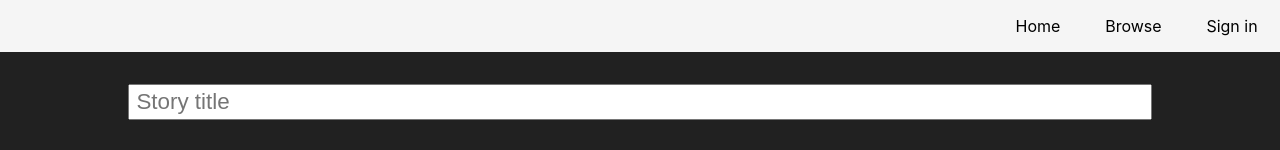
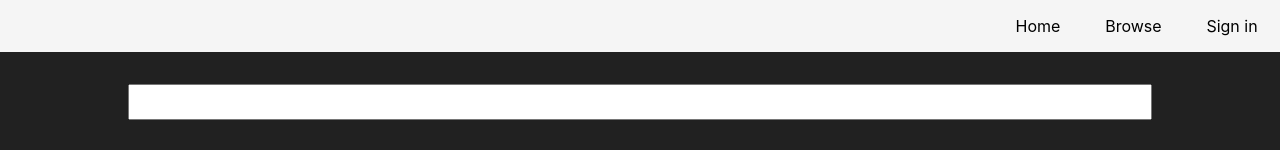
Before and after one commit to Shoozle/React-Story-Creator, a React (Create React App) app: page / in a window 1280 px wide. Shown: the top 150 px of the page. Built offline with nearby package versions, Linux system fonts and the light colour scheme.

Commit message:
Title component

```diff
--- a/src/App.css
+++ b/src/App.css
@@ -6,15 +6,6 @@
     margin-bottom: 2rem;
 }
 
-.StoryTitle{
-        display: block;
-        width: 80%;
-        margin: 0 auto;
-        font-size: 1.4rem;
-        margin-bottom: 2rem;
-        padding: .2rem .4rem;
-}
-
 @media screen and (max-width: 800px) {
     .App {
         flex-direction: column;
--- a/src/App.js
+++ b/src/App.js
@@ -6,15 +6,16 @@ import Navbar from './components/UI/Navbar/Navbar';
 import storyReducer from './store/story';
 
 import './App.css';
+import Title from './components/Canvas/Title/Title';
 
 export const StoryContext = createContext();
 
 function App() {
 
-  const [storyTitle, setStoryTitle] = useState('');
+
 
   const initialStoryState = {
-    title: storyTitle,
+    title: '',
     pages: [
       {
         text: '',
@@ -32,9 +33,6 @@ function App() {
 
   const [storyState, dispatchStory] = useReducer(storyReducer, initialStoryState)
 
-  const onUpdateTitle = (e) => {
-    setStoryTitle(e.target.value)
-  }
 
   return (
     <>
@@ -44,13 +42,7 @@ function App() {
           storyState,
           dispatchStory
         }}>
-        <input
-          className="StoryTitle"
-          placeholder="Story title"
-          type="text"
-          onChange={onUpdateTitle}
-          value={storyTitle}
-        />
+        <Title/>
         <div className="App">
           <Canvas pageNum={pageNum} onPageChange={changePageHandler} />
           <Flowchart pageNum={pageNum} onPageChange={changePageHandler} />
--- a/src/components/Canvas/Canvas.js
+++ b/src/components/Canvas/Canvas.js
@@ -27,18 +27,10 @@ const Canvas = (props) => {
         })
     }
 
-    const toggleCursor = () => {
-        setCursorStyle({
-            display: 'none'
-        })
-    }
-
     useEffect(() => {
         const canvas = canvasRef.current;
         const storyText = textRef.current;
         const ctx = canvas.getContext('2d');
-
-
 
         if (pages[pageNum].edits.length === 0) {
             ctx.fillStyle = 'white';
@@ -147,8 +139,6 @@ const Canvas = (props) => {
         storyContext.dispatchStory({ type: 'UPDATE_TEXT', payload: { pageNum, text } })
     }
 
-
-
     return (
         <div>
             <Cursor
--- /dev/null
+++ b/src/components/Canvas/Title/title.module.css
@@ -0,0 +1,8 @@
+.Title{
+    display: block;
+    width: 80%;
+    margin: 0 auto;
+    font-size: 1.4rem;
+    margin-bottom: 2rem;
+    padding: .2rem .4rem;
+}
--- a/src/components/Flowchart/Flowchart.js
+++ b/src/components/Flowchart/Flowchart.js
@@ -9,6 +9,8 @@ const Flowchart = (props) => {
     const storyContext = useContext(StoryContext);
     const { pages } = storyContext.storyState;
     const [storyDisplay, setStoryDisplay] = useState(null);
+
+    console.log(props);
 
     const pageDivs = pages.map((process, index) => {
         return (
--- a/src/components/Storybook/Storybook.js
+++ b/src/components/Storybook/Storybook.js
@@ -6,13 +6,12 @@ import classes from './storybook.module.css';
 
 const Storybook = (props) => {
 
-
-    const storyCtx = useContext(StoryContext);
-    const {storyState, dispatchStory} = storyCtx;
+    const storyContext = useContext(StoryContext);
+    const {storyState, dispatchStory} = storyContext;
     const firstCanvasRef = useRef(null);
     const secondCanvasRef = useRef(null);
 
-    console.log(storyState);
+    console.log('storybook', storyState);
 
     const [index, setIndex] = useState(0);
     const [firstPage, setFirstPage] = useState({});
@@ -52,8 +51,9 @@ const Storybook = (props) => {
 
     return (
         <div onClick={props.onClose} className={classes.storybook}>
-            <h1>{storyState.title}</h1>
+
             <div className={classes.bookSection}>
+            <h1 className={classes.storyTitle}>{storyState.title}</h1>
                 <div className={classes.page}>
                     <canvas width="400px" height="400px" ref={firstCanvasRef}/>
                     <p>{firstPage.text}</p>
--- a/src/components/Storybook/storybook.module.css
+++ b/src/components/Storybook/storybook.module.css
@@ -9,13 +9,22 @@
     display: flex;
     justify-content: center;
     align-items: center;
+
+}
+
+.storyTitle{
+    flex-basis: 100%;
+    color: white;
+    text-align: center;
+    margin-bottom: 2rem;
 }
 
 .bookSection{
+    flex-wrap: wrap;
     background-color: green;
     display: flex;
     justify-content: center;
     align-items: center;
     flex-basis: 100%;
-    padding: 5rem;
+    padding: 2rem;
 }
--- a/src/store/story.js
+++ b/src/store/story.js
@@ -36,11 +36,11 @@ const storyReducer = (state, action) => {
                 oldPages[pageNum].text = action.payload.text
                 return { ...state, pages: oldPages }
             }
-            case 'UPDATE_TITLE':
-                {
-                    state.title = action.payload.title;
-                    return { ...state }
-                }
+        case 'UPDATE_TITLE':
+            {
+                const newTitle = action.payload.title;
+                return { ...state, title: newTitle}
+            }
         default:
             alert('No action for this type')
     }
```
